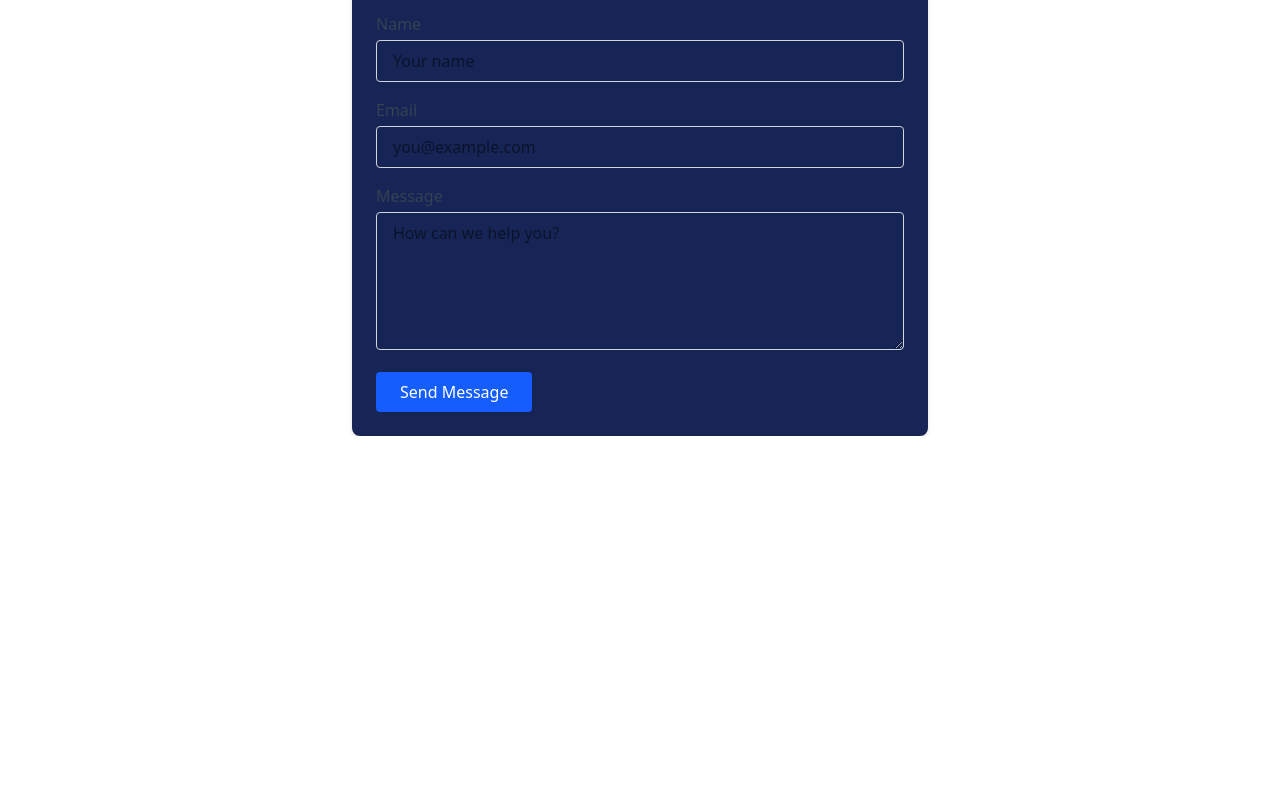
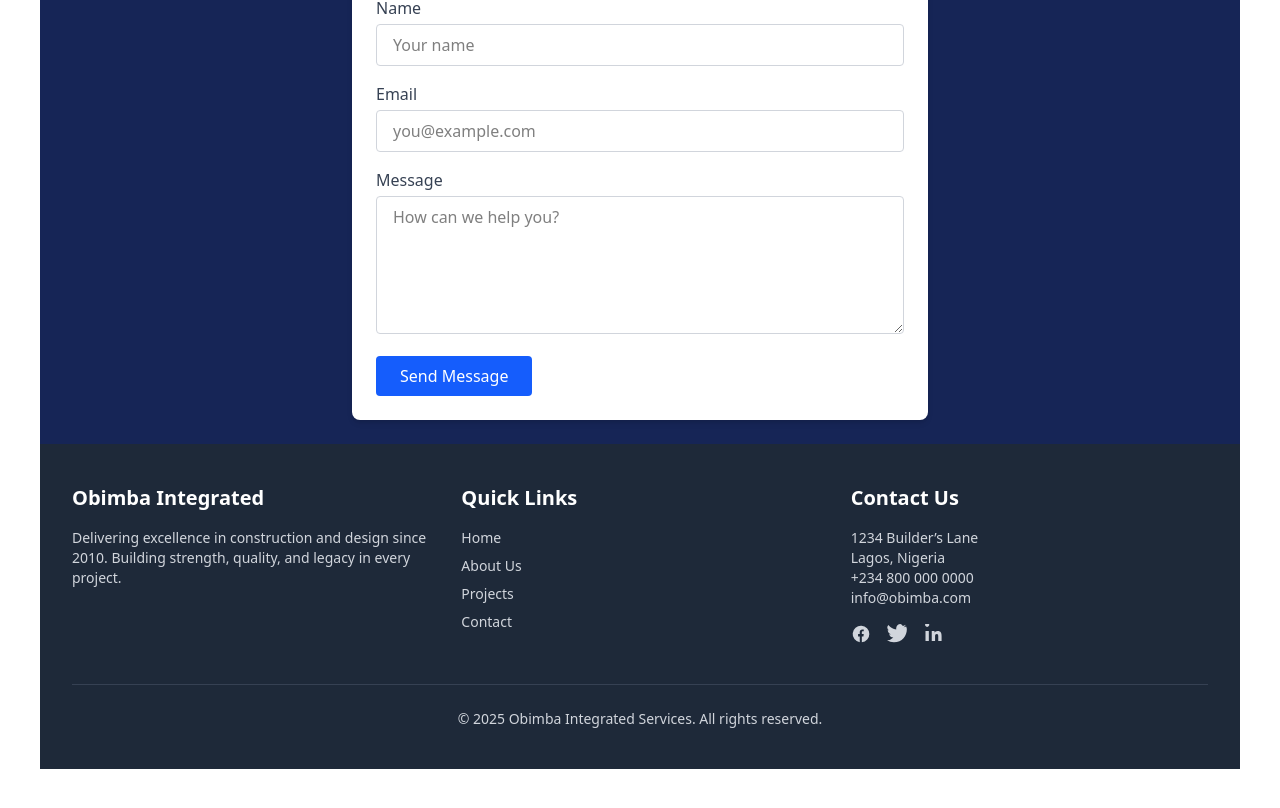
Before and after one commit to ChijiokeElijah/obimba-integrated, a React (Vite) app: page / in a window 1280 px wide. Shown: the part 1844-2652 px from the top of the page. Before the commit the page ends 2280 px from the top, so only its background shows below. Built offline with nearby package versions, Linux system fonts and the light colour scheme.

Commit message:
Created a footer section

```diff
--- a/src/App.jsx
+++ b/src/App.jsx
@@ -7,6 +7,7 @@ import project_17 from "../src/images/project_17.jpg";
 import project_22 from "../src/images/project_22.jpg";
 import Projects from "./components/Projects";
 import ContactForm from "./components/ContactForm";
+import Footer from "./components/Footer";
 
 function App() {
   const [showSplash, setShowSplash] = useState(true);
@@ -16,7 +17,7 @@ function App() {
     <>
       {showSplash && <SplashCurtain onComplete={() => setShowSplash(false)} />}
 
-      <main className="min-h-screen text-black p-10">
+      <main className=" text-black p-10 bg-gray">
         <nav className="bg-transparent shadow-md fixed top-0 left-0 w-full z-50">
           <div className="max-w-7xl mx-auto px-4 sm:px-6 lg:px-8">
             <div className="flex justify-between items-center h-16">
@@ -140,11 +141,12 @@ function App() {
             </div>
           </div>
         </section>
-        <section>
+        <section className="min-h-screen flex-1 overflow-y-auto">
           <Projects />
+          <ContactForm />
+          <Footer />
         </section>
       </main>
-      <ContactForm />
     </>
   );
 }
--- a/src/components/ContactForm.jsx
+++ b/src/components/ContactForm.jsx
@@ -25,7 +25,8 @@ export default function ContactForm() {
   };
 
   return (
-    <section className="max-w-xl mx-auto p-6 bg-blue-950 rounded-lg shadow-md">
+    <main className="bg-blue-950 p-6">
+      <section className="max-w-xl mx-auto p-6 bg-white rounded-lg shadow-md">
         <h2 className="text-2xl font-bold mb-4 text-gray-800">Contact Us</h2>
         <form onSubmit={handleSubmit} className="space-y-4">
           {/* Name */}
@@ -99,5 +100,6 @@ export default function ContactForm() {
           </div>
         </form>
       </section>
+    </main>
   );
 }
--- /dev/null
+++ b/src/components/Footer.jsx
@@ -0,0 +1,103 @@
+export default function Footer() {
+  return (
+    <footer className="bg-gray-800 text-gray-300 py-10">
+      <div className="max-w-7xl mx-auto px-6 lg:px-8">
+        <div className="grid grid-cols-1 md:grid-cols-3 gap-8">
+          {/* Company Info */}
+          <div>
+            <h4 className="text-xl font-semibold text-white mb-4">
+              Obimba Integrated
+            </h4>
+            <p className="text-sm">
+              Delivering excellence in construction and design since 2010.
+              Building strength, quality, and legacy in every project.
+            </p>
+          </div>
+
+          {/* Quick Links */}
+          <div>
+            <h4 className="text-xl font-semibold text-white mb-4">
+              Quick Links
+            </h4>
+            <ul className="space-y-2 text-sm">
+              <li>
+                <a href="/" className="hover:text-white">
+                  Home
+                </a>
+              </li>
+              <li>
+                <a href="/about" className="hover:text-white">
+                  About Us
+                </a>
+              </li>
+              <li>
+                <a href="/projects" className="hover:text-white">
+                  Projects
+                </a>
+              </li>
+              <li>
+                <a href="/contact" className="hover:text-white">
+                  Contact
+                </a>
+              </li>
+            </ul>
+          </div>
+
+          {/* Contact & Social */}
+          <div>
+            <h4 className="text-xl font-semibold text-white mb-4">
+              Contact Us
+            </h4>
+            <p className="text-sm mb-4">
+              1234 Builder’s Lane
+              <br />
+              Lagos, Nigeria
+              <br />
+              +234 800 000 0000
+              <br />
+              info@obimba.com
+            </p>
+            <div className="flex space-x-4">
+              <a href="#" aria-label="Facebook" className="hover:text-white">
+                <svg
+                  className="w-5 h-5"
+                  fill="currentColor"
+                  viewBox="0 0 24 24"
+                >
+                  {/* Facebook icon path */}
+                  <path d="M22 12a10 10 0 1 0-11.5 9.9v-7h-2v-3h2v-2.3c0-2 1.2-3.1 3-3.1.9 0 1.8.2 1.8.2v2h-1c-1 0-1.3.6-1.3 1.2V12h2.3l-.4 3h-1.9v7A10 10 0 0 0 22 12z" />
+                </svg>
+              </a>
+              <a href="#" aria-label="Twitter" className="hover:text-white">
+                <svg
+                  className="w-5 h-5"
+                  fill="currentColor"
+                  viewBox="0 0 24 24"
+                >
+                  {/* Twitter icon path */}
+                  <path d="M23 3a10.9 10.9 0 0 1-3.1.9A5.4 5.4 0 0 0 22.4 1a10.8 10.8 0 0 1-3.4 1.3A5.3 5.3 0 0 0 16.2 0c-2.9 0-5.2 2.4-5.2 5.3 0 .4 0 .8.1 1.2A15 15 0 0 1 1.7 1.1a5.3 5.3 0 0 0-1.4 2.7 5.3 5.3 0 0 0 2.3 4.4A5.2 5.2 0 0 1 .9 7v.1c0 2.5 1.7 4.6 4 5.1a5.3 5.3 0 0 1-2.4.1c.7 2.3 2.7 4 5.1 4A10.6 10.6 0 0 1 0 19.6a15 15 0 0 0 8.3 2.4c10 0 15.5-8.3 15.5-15.5v-.7A11 11 0 0 0 23 3z" />
+                </svg>
+              </a>
+              <a href="#" aria-label="LinkedIn" className="hover:text-white">
+                <svg
+                  className="w-5 h-5"
+                  fill="currentColor"
+                  viewBox="0 0 24 24"
+                >
+                  {/* LinkedIn icon path */}
+                  <path d="M4.98 3.5a2.5 2.5 0 1 1 .02 0H5a2.5 2.5 0 0 1-.02 0zM3 8.5h4v12H3v-12zm7 0h3.8v1.7h.1c.5-.9 1.8-1.8 3.7-1.8 4 0 4.7 2.6 4.7 6v6.1h-4v-5.4c0-1.3 0-3-1.8-3s-2 1.4-2 2.9v5.5h-4v-12z" />
+                </svg>
+              </a>
+            </div>
+          </div>
+        </div>
+
+        {/* Bottom Copyright */}
+        <div className="mt-10 border-t border-gray-700 pt-6 text-center text-sm">
+          &copy; {new Date().getFullYear()} Obimba Integrated Services. All
+          rights reserved.
+        </div>
+      </div>
+    </footer>
+  );
+}
```
Lines whose indentation alone changed are shown as unchanged.
